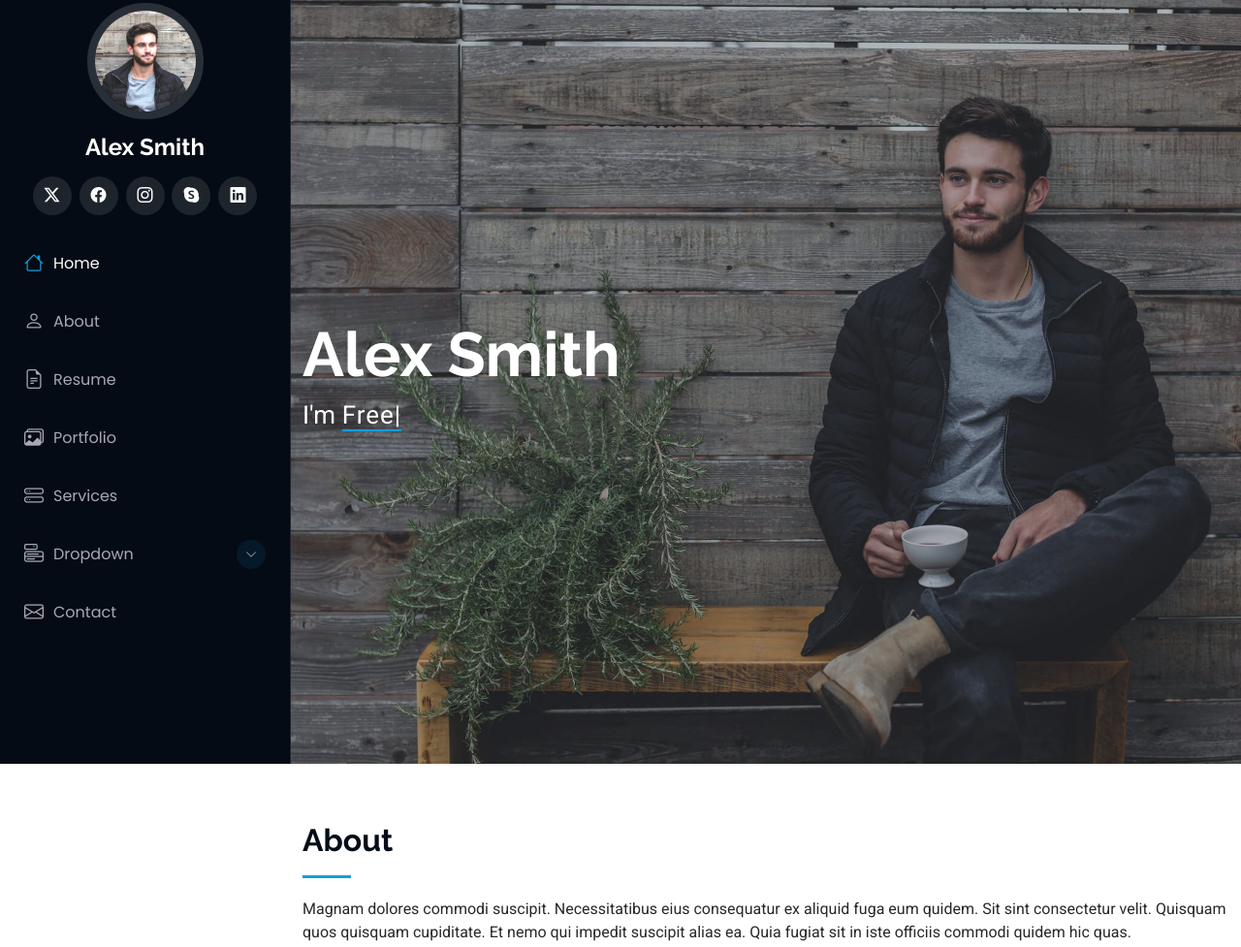
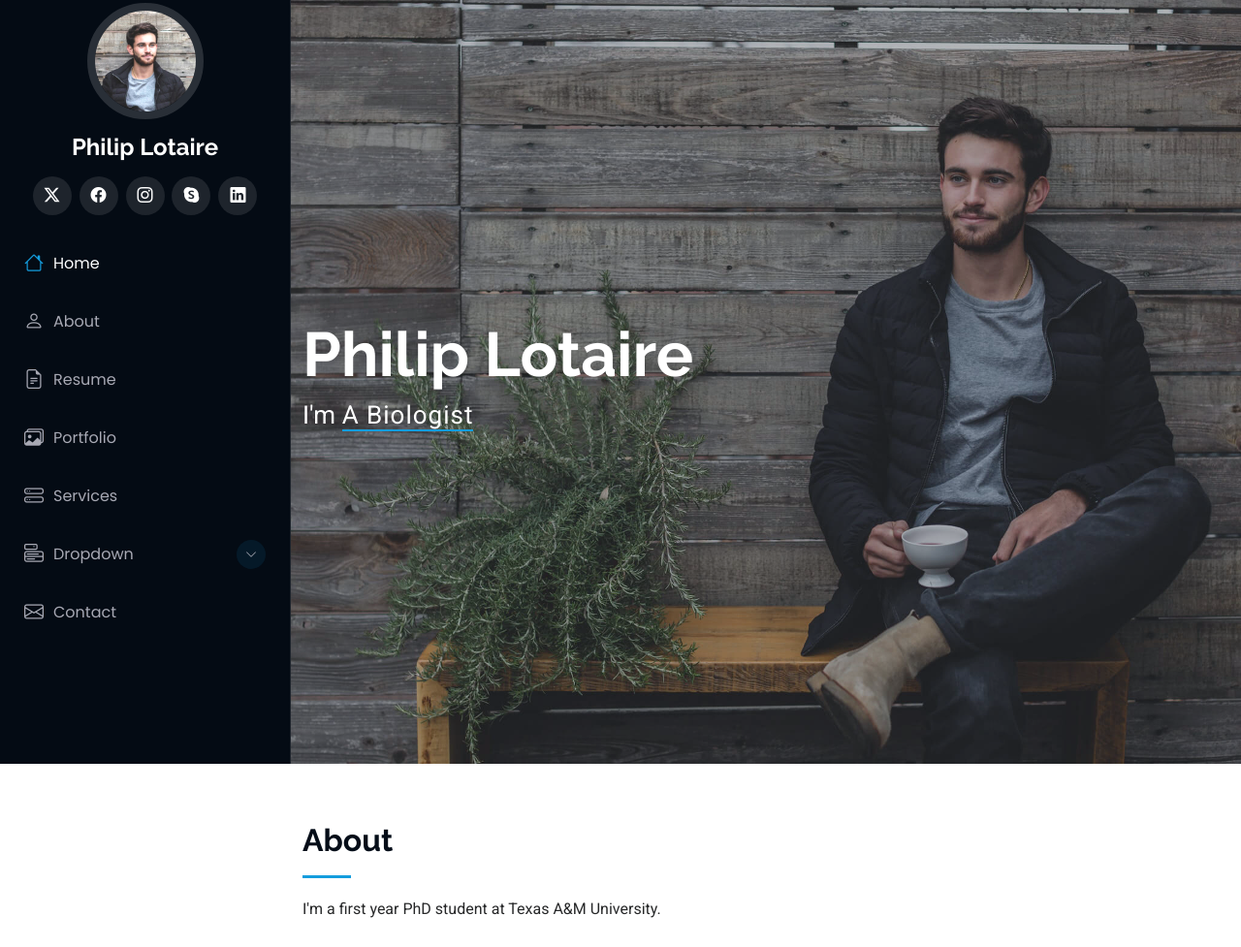
Before and after one commit to philiplotaire/philiplotaire, a plain HTML site: page index.html in a window 1280 px wide. Shown: the part 12-989 px from the top of the page at 97% size. Drawn offline with Linux system fonts and the light colour scheme.

Commit message:
Update index.html

```diff
--- a/index.html
+++ b/index.html
@@ -48,7 +48,7 @@
     <a href="index.html" class="logo d-flex align-items-center justify-content-center">
       <!-- Uncomment the line below if you also wish to use an image logo -->
       <!-- <img src="assets/img/logo.png" alt=""> -->
-      <h1 class="sitename">Alex Smith</h1>
+      <h1 class="sitename">Philip Lotaire</h1>
     </a>
 
     <div class="social-links text-center">
@@ -97,8 +97,8 @@
       <img src="assets/img/hero-bg.jpg" alt="" data-aos="fade-in" class="">
 
       <div class="container" data-aos="fade-up" data-aos-delay="100">
-        <h2>Alex Smith</h2>
-        <p>I'm <span class="typed" data-typed-items="Designer, Developer, Freelancer, Photographer">Designer</span><span class="typed-cursor typed-cursor--blink" aria-hidden="true"></span><span class="typed-cursor typed-cursor--blink" aria-hidden="true"></span></p>
+        <h2>Philip Lotaire</h2>
+        <p>I'm <span class="typed" data-typed-items="Batman,A Biologist">Designer</span><span class="typed-cursor typed-cursor--blink" aria-hidden="true"></span><span class="typed-cursor typed-cursor--blink" aria-hidden="true"></span></p>
       </div>
 
     </section><!-- /Hero Section -->
@@ -109,7 +109,7 @@
       <!-- Section Title -->
       <div class="container section-title" data-aos="fade-up">
         <h2>About</h2>
-        <p>Magnam dolores commodi suscipit. Necessitatibus eius consequatur ex aliquid fuga eum quidem. Sit sint consectetur velit. Quisquam quos quisquam cupiditate. Et nemo qui impedit suscipit alias ea. Quia fugiat sit in iste officiis commodi quidem hic quas.</p>
+        <p>I'm a first year PhD student at Texas A&M University. </p>
       </div><!-- End Section Title -->
 
       <div class="container" data-aos="fade-up" data-aos-delay="100">
```
